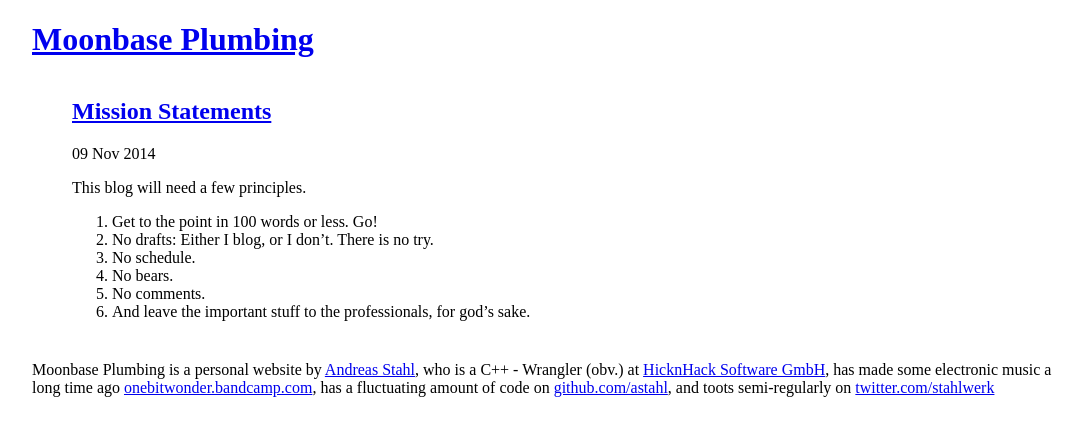
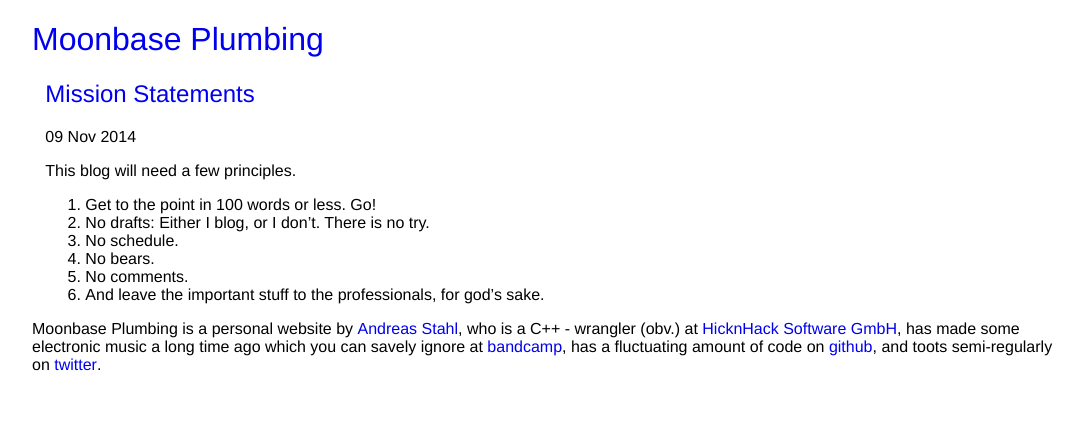
Before and after one commit to astahl/astahl.github.io, a Jekyll site: the page built from index.html, in a window 1280 px wide. Shown: the top 436 px of the page, without its empty margins (96-1179 px from the left). Built offline with Jekyll 4.4.1, drawn with Linux system fonts in a browser that asks for light colours; Markdown is read by kramdown in place of the engine named in the settings.

Commit message:
demake/update

```diff
--- a/_layouts/default.html
+++ b/_layouts/default.html
@@ -19,10 +19,10 @@
           <footer>
             <p>Moonbase Plumbing is a personal website by
                 <a href="https://twitter.com/stahlwerk">Andreas Stahl</a>,
-                who is a C++ - Wrangler (obv.) at <a href="http://www.hicknhack.com">HicknHack Software GmbH</a>,
-                has made some electronic music a long time ago <a href="http://onebitwonder.bandcamp.com">onebitwonder.bandcamp.com</a>,
-                has a fluctuating amount of code on <a href="https://github.com/astahl">github.com/astahl</a>,
-                and toots semi-regularly on <a href="https://twitter.com/stahlwerk">twitter.com/stahlwerk</a>
+                who is a C++ - wrangler (obv.) at <a href="http://www.hicknhack.com">HicknHack Software GmbH</a>,
+                has made some electronic music a long time ago which you can savely ignore at <a href="http://onebitwonder.bandcamp.com">bandcamp</a>,
+                has a fluctuating amount of code on <a href="https://github.com/astahl">github</a>,
+                and toots semi-regularly on <a href="https://twitter.com/stahlwerk">twitter</a>.
             </p>
           </footer>
         </div>
--- a/css/styles.css
+++ b/css/styles.css
@@ -1,16 +1,30 @@
 body {
+  font-family: "Helvetica Neue";
+  font-weight: lighter;
   margin:0;
+}
+
+a {
+  font-weight: 200;
+  text-decoration:none;
+}
+a:hover {
+  text-decoration: underline;
 }
 
 .site {
   width: 80%;
-  margin: 0 auto;
+  margin: 10pt auto;
 }
 
 article {
-  margin: 30pt;
+  margin: 10pt;
 }
 
 header.title {
 
 }
+
+footer {
+  font-weight: 100;
+}
```
